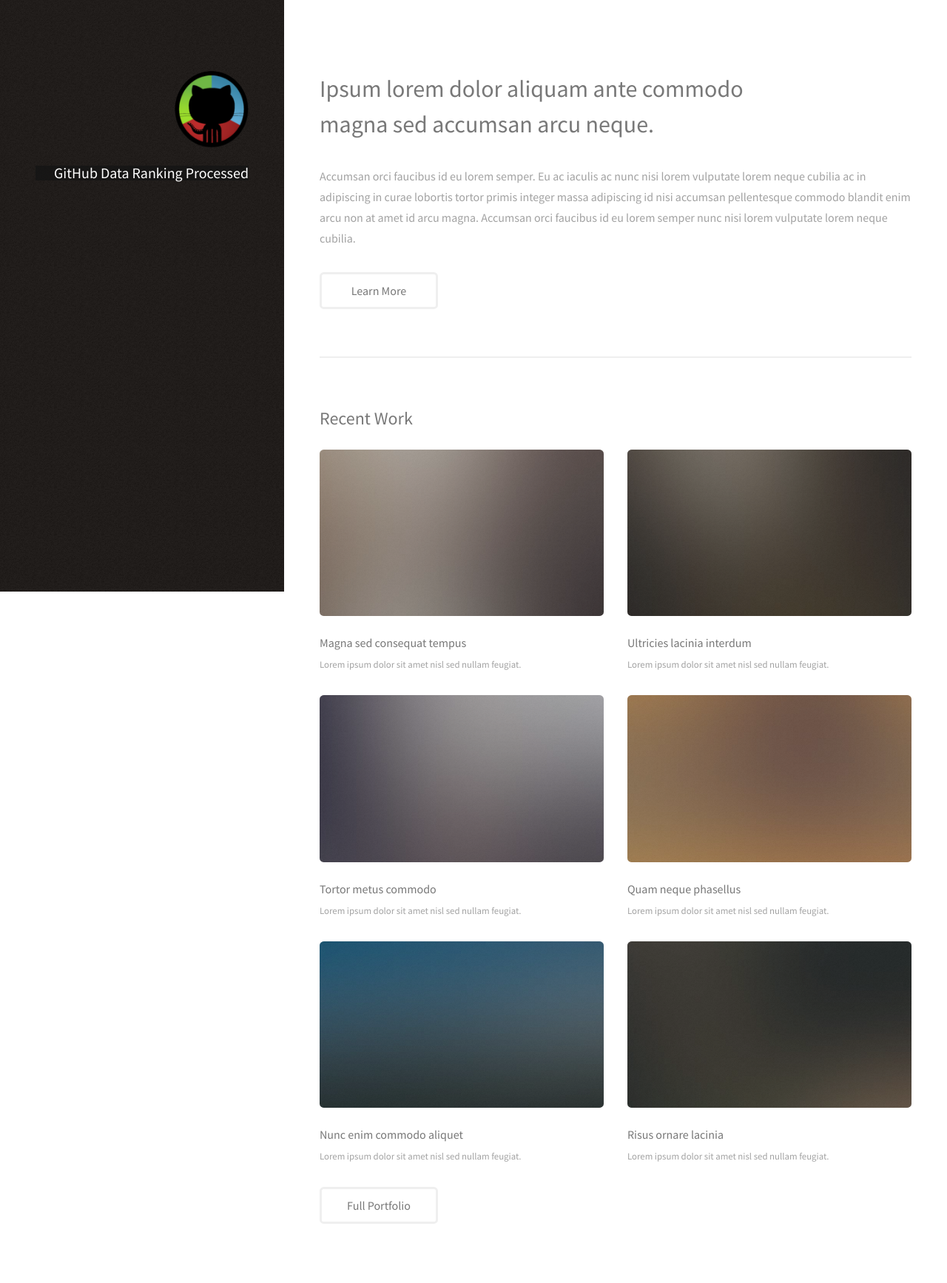
After one commit to iblancasa/GitHub-DataProcessed-Spain, a web app: file generate/tpl1.html in a window 1280 px wide. The commit adds this page. Shown: the whole page at 74% size. Run offline with its HTML, style and script files only (its server is not run), Linux system fonts and the light colour scheme.

Commit message:
Preparing header and other files to generate final web

```diff
--- a/assets/css/main.css
+++ b/assets/css/main.css
@@ -2489,10 +2489,11 @@
 		}
 
 		#header h1 {
-			color: rgba(255, 255, 255, 0.5);
-			font-size: 1.35em;
-			line-height: 1.75em;
+			color: rgba(255, 255, 255, 1);
+			font-size: 4em;
+			line-height: 1em;
 			margin: 0;
+			background-color:rgba(20, 20, 20, 0.8);
 		}
 
 		#header .image.avatar {
--- /dev/null
+++ b/generate/tpl1.html
@@ -0,0 +1,77 @@
+<!DOCTYPE HTML>
+<!--
+	Strata by HTML5 UP
+	html5up.net | @n33co
+	Free for personal and commercial use under the CCA 3.0 license (html5up.net/license)
+-->
+<html>
+	<head>
+		<title>Strata by HTML5 UP</title>
+		<meta charset="utf-8" />
+		<meta name="viewport" content="width=device-width, initial-scale=1" />
+		<!--[if lte IE 8]><script src="assets/js/ie/html5shiv.js"></script><![endif]-->
+		<link rel="stylesheet" href="assets/css/main.css" />
+		<!--[if lte IE 8]><link rel="stylesheet" href="assets/css/ie8.css" /><![endif]-->
+	</head>
+	<body id="top">
+
+		<!-- Header -->
+			<header id="header">
+				<a href="#" class="image avatar"><img src="images/avatar.png" alt="" /></a>
+				<h1>GitHub Data Ranking Processed</h1>
+			</header>
+
+		<!-- Main -->
+			<div id="main">
+
+				<!-- One -->
+					<section id="one">
+						<header class="major">
+							<h2>Ipsum lorem dolor aliquam ante commodo<br />
+							magna sed accumsan arcu neque.</h2>
+						</header>
+						<p>Accumsan orci faucibus id eu lorem semper. Eu ac iaculis ac nunc nisi lorem vulputate lorem neque cubilia ac in adipiscing in curae lobortis tortor primis integer massa adipiscing id nisi accumsan pellentesque commodo blandit enim arcu non at amet id arcu magna. Accumsan orci faucibus id eu lorem semper nunc nisi lorem vulputate lorem neque cubilia.</p>
+						<ul class="actions">
+							<li><a href="#" class="button">Learn More</a></li>
+						</ul>
+					</section>
+
+				<!-- Two -->
+					<section id="two">
+						<h2>Recent Work</h2>
+						<div class="row">
+							<article class="6u 12u$(xsmall) work-item">
+								<a href="images/fulls/01.jpg" class="image fit thumb"><img src="images/thumbs/01.jpg" alt="" /></a>
+								<h3>Magna sed consequat tempus</h3>
+								<p>Lorem ipsum dolor sit amet nisl sed nullam feugiat.</p>
+							</article>
+							<article class="6u$ 12u$(xsmall) work-item">
+								<a href="images/fulls/02.jpg" class="image fit thumb"><img src="images/thumbs/02.jpg" alt="" /></a>
+								<h3>Ultricies lacinia interdum</h3>
+								<p>Lorem ipsum dolor sit amet nisl sed nullam feugiat.</p>
+							</article>
+							<article class="6u 12u$(xsmall) work-item">
+								<a href="images/fulls/03.jpg" class="image fit thumb"><img src="images/thumbs/03.jpg" alt="" /></a>
+								<h3>Tortor metus commodo</h3>
+								<p>Lorem ipsum dolor sit amet nisl sed nullam feugiat.</p>
+							</article>
+							<article class="6u$ 12u$(xsmall) work-item">
+								<a href="images/fulls/04.jpg" class="image fit thumb"><img src="images/thumbs/04.jpg" alt="" /></a>
+								<h3>Quam neque phasellus</h3>
+								<p>Lorem ipsum dolor sit amet nisl sed nullam feugiat.</p>
+							</article>
+							<article class="6u 12u$(xsmall) work-item">
+								<a href="images/fulls/05.jpg" class="image fit thumb"><img src="images/thumbs/05.jpg" alt="" /></a>
+								<h3>Nunc enim commodo aliquet</h3>
+								<p>Lorem ipsum dolor sit amet nisl sed nullam feugiat.</p>
+							</article>
+							<article class="6u$ 12u$(xsmall) work-item">
+								<a href="images/fulls/06.jpg" class="image fit thumb"><img src="images/thumbs/06.jpg" alt="" /></a>
+								<h3>Risus ornare lacinia</h3>
+								<p>Lorem ipsum dolor sit amet nisl sed nullam feugiat.</p>
+							</article>
+						</div>
+						<ul class="actions">
+							<li><a href="#" class="button">Full Portfolio</a></li>
+						</ul>
+					</section>
```
Also changed, not shown: generate/tpl2.html (added, +18 -0 lines), images/avatar.png (added), 1 other file.
